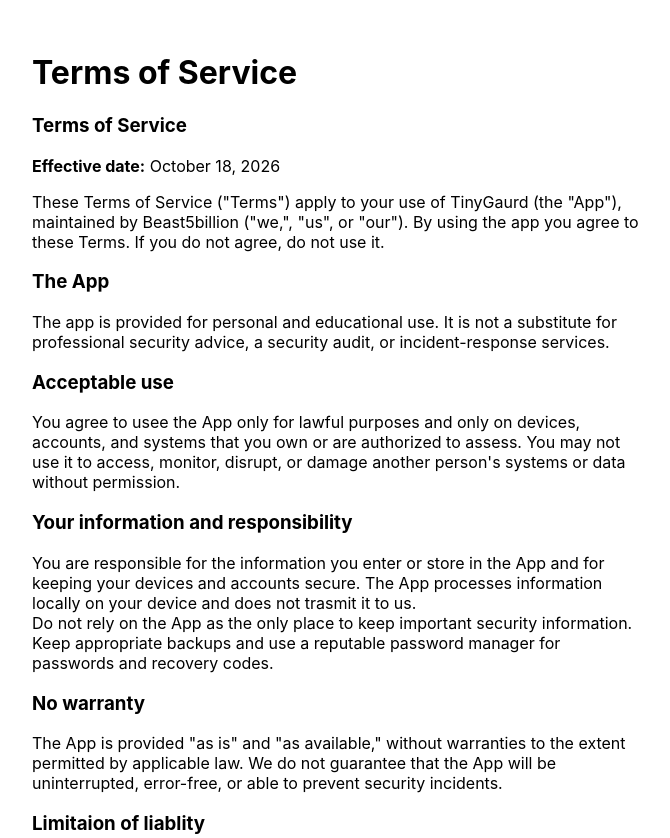
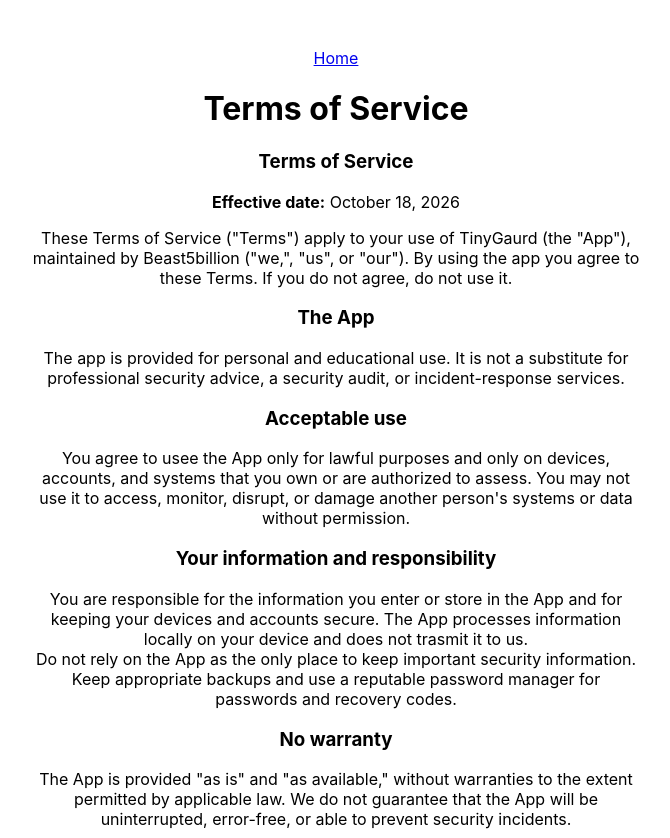
Before and after one commit to lukeskywalker4621-cmyk/tinygaurd, a website built with Vite: page tinygaurd/TOS.html in a window 1280 px wide. Shown: the top 838 px of the page, without its empty margins (304-974 px from the left). Built offline with nearby package versions, Linux system fonts and the light colour scheme.

Commit message:
UI updates

```diff
--- a/tinygaurd/TOS.html
+++ b/tinygaurd/TOS.html
@@ -5,7 +5,12 @@
         <title>Tinygaurd</title>
         <link rel="stylesheet" href="src/index.css" type="text/css">
     </head>
-    <body>
+    <body class="Tos_body">
+        <header>
+            <a href="index.html">
+                <p>Home</p>
+            </a>
+        </header>
         <h1 class="title">Terms of Service</h1>
         <h3>Terms of Service</h3>
         <p class="TOS"><strong>Effective date:</strong> October 18, 2026</p>
--- a/tinygaurd/src/index.css
+++ b/tinygaurd/src/index.css
@@ -25,3 +25,13 @@ div{
   position: relative;
   text-align: center;
 }
+
+a{
+  position: relative;
+  text-align: center;
+}
+
+.Tos_body{
+  position: relative;
+  text-align: center;
+}
```
Also changed, not shown: tinygaurd/index.html (+1 -1 lines), tinygaurd/privacy_policy.html (+5 -0 lines).
